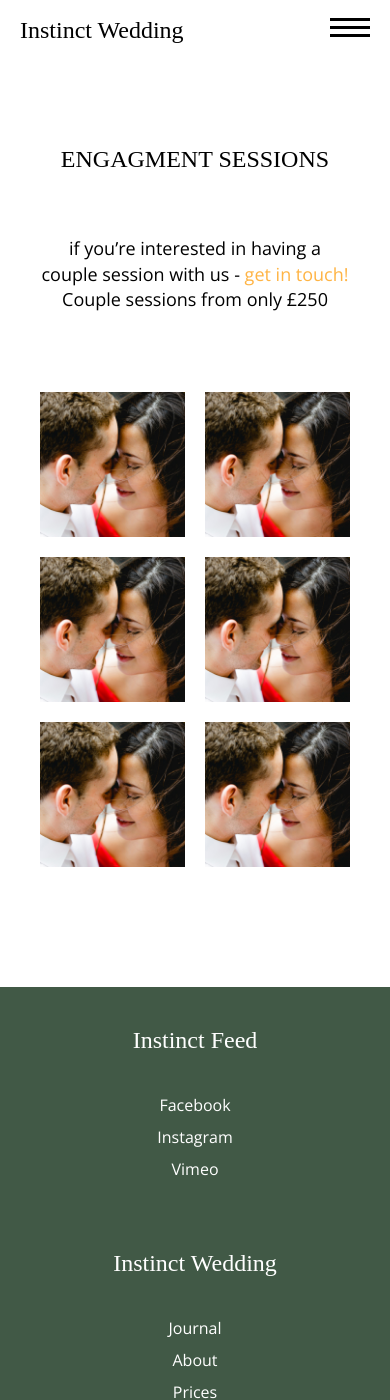
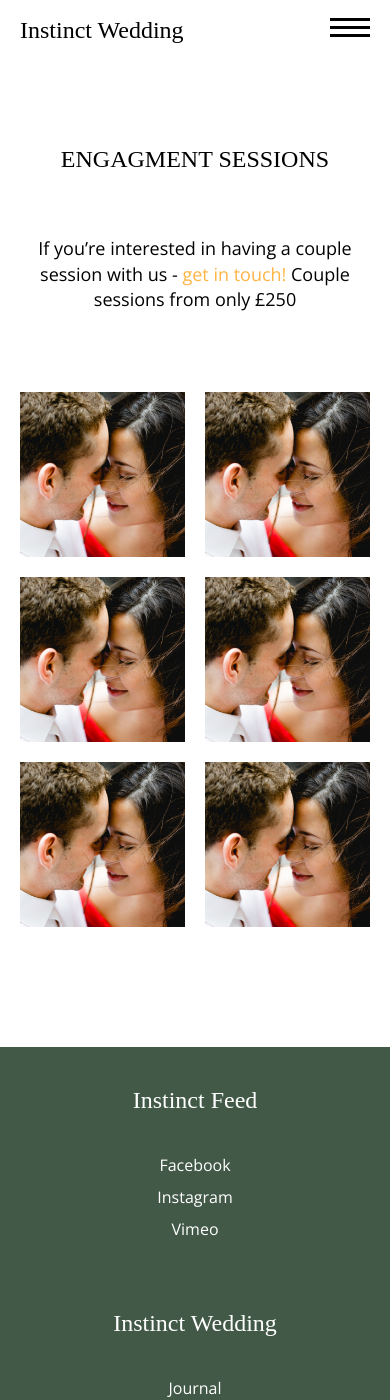
Before and after one commit to tom-wells/instinctweddding, a Jekyll site: the page built from engagment-sesson.html, in a window 390 px wide and 1400 px high. Built offline with Jekyll 4.4.1, drawn with Linux system fonts in a browser that asks for light colours.

Commit message:
type ready

```diff
--- a/assets/css/app.scss
+++ b/assets/css/app.scss
@@ -1370,8 +1370,10 @@
         }
      }
      p {
-        width:100%;
+       width:350px;
+
     }
+
  }
 
 
--- a/engagment-sesson.html
+++ b/engagment-sesson.html
@@ -10,7 +10,7 @@
 <div class="image-container">
 
 
-        <p>if you’re interested in having a couple session with us - <a href="/#contact">get in touch!</a> Couple sessions from only £250</p>
+        <p>If you’re interested in having a couple session with us - <a href="/#contact">get in touch!</a> Couple sessions from only £250</p>
 
          <div class="image-grid">
             <img src="assets/images/engagment.jpg">
```
